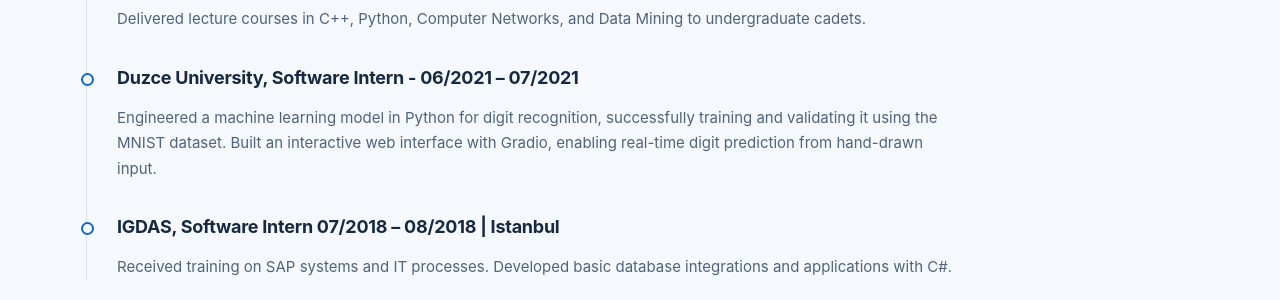
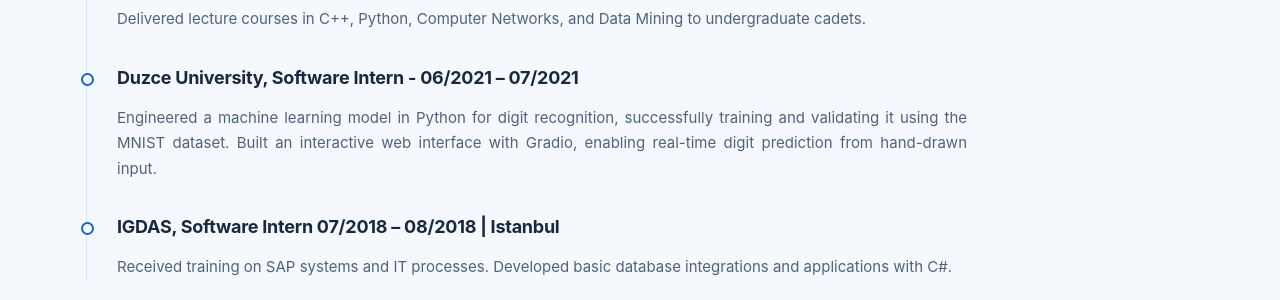
Before and after one commit to knetrix/knetrix.github.io, a Jekyll site: the page index.html, which Jekyll copies as it is, in a window 1280 px wide and 1400 px high, scrolled down 1850 px. Shown: the part 776-1076 px from the top of the window. Built offline with Jekyll 4.4.1, drawn with Linux system fonts in a browser that asks for light colours.

Commit message:
Justify Experience job descriptions

```diff
--- a/index.html
+++ b/index.html
@@ -771,6 +771,9 @@
         text-align: justify;
         text-justify: inter-word;
       }
+
+      /* Justify Experience job descriptions only; leave headings and content unchanged. */
+      #experience .timeline .job p { text-align: justify; text-justify: inter-word; }
     </style>
     <link href="/assets/images/favicon.png" rel="icon" type="image/png" />
   </head>
```
